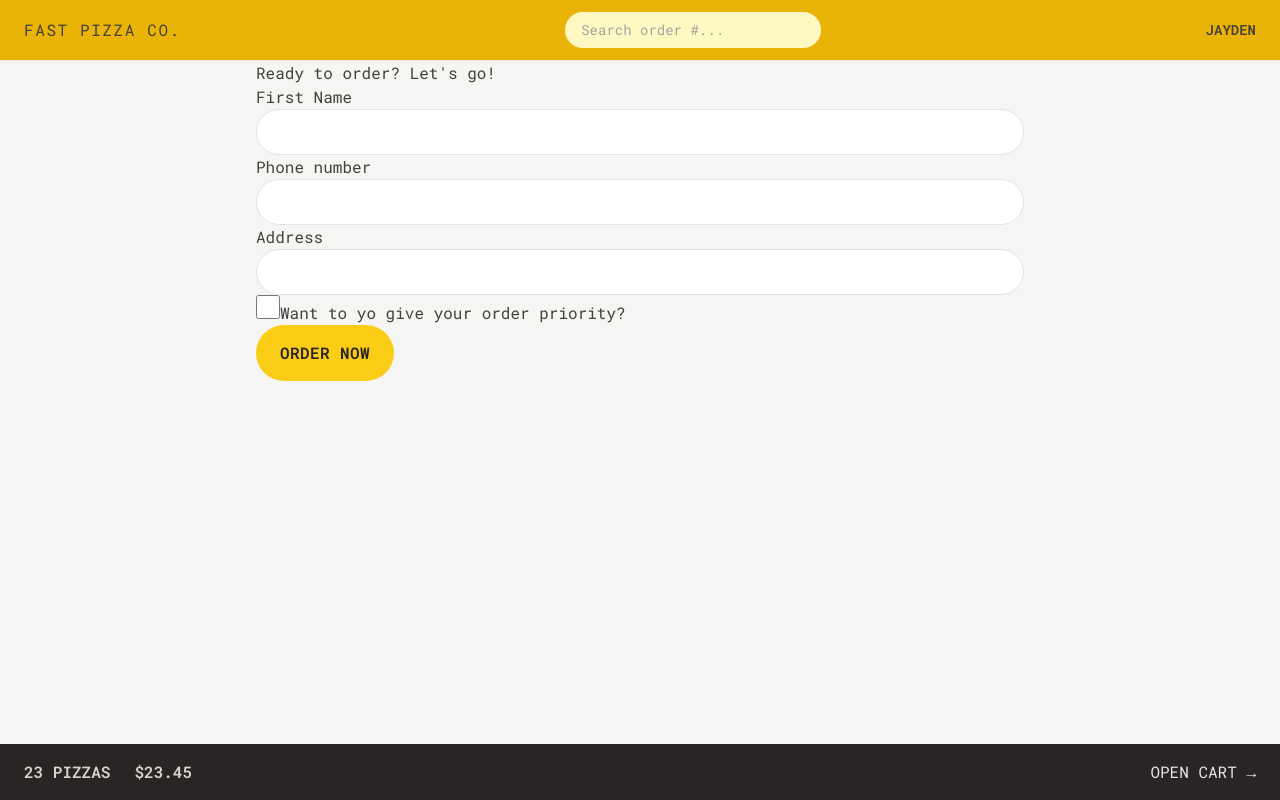
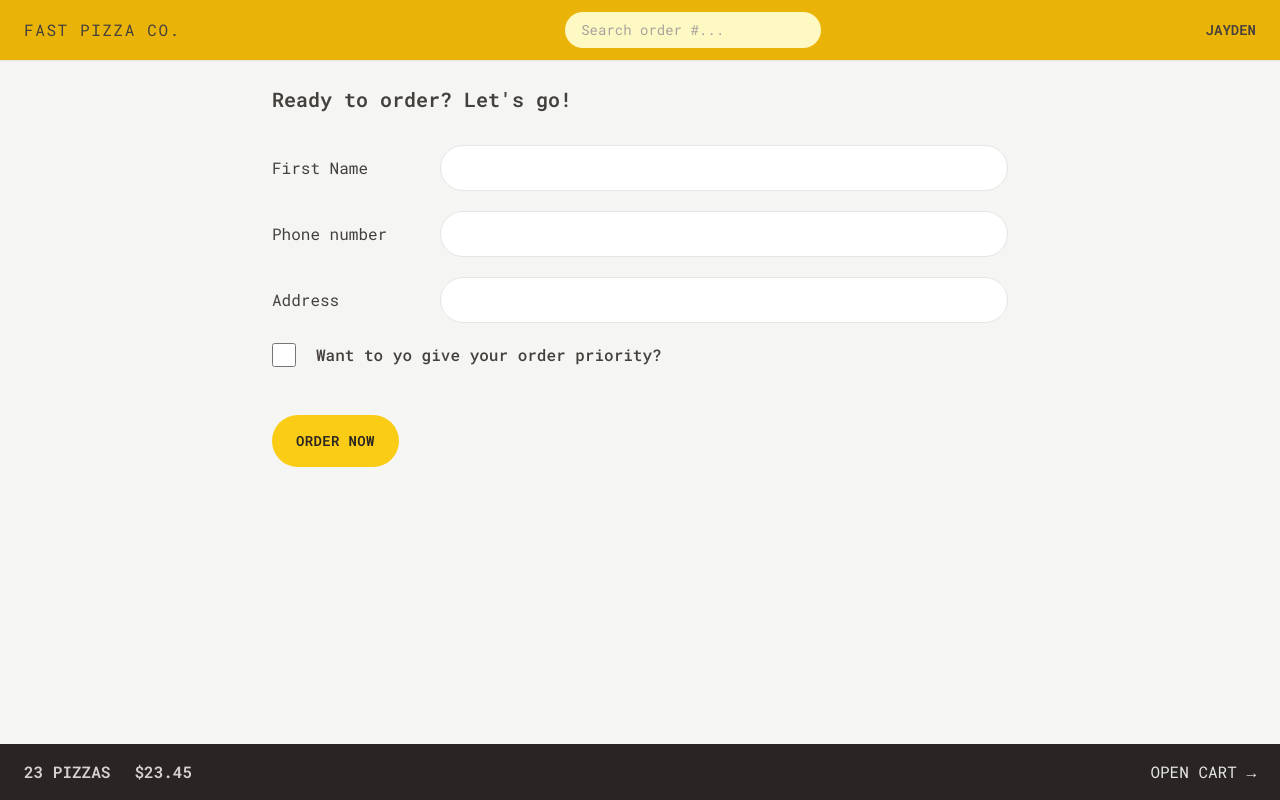
Before and after one commit to jayden-n/fast-pizza, a React (Vite) app: page /order/new in a window 1280 px wide. Built offline with nearby package versions, Linux system fonts and the light colour scheme.

Commit message:
refactor: style order form

```diff
--- a/src/UI/Button.jsx
+++ b/src/UI/Button.jsx
@@ -3,14 +3,14 @@ import { Link } from 'react-router-dom';
 // eslint-disable-next-line react/prop-types
 const Button = ({ children, disabled, to, type }) => {
   const base =
-    'inline-block rounded-full bg-yellow-400 font-semibold uppercase tracking-wide text-stone-800 transition-colors duration-300 hover:bg-yellow-300 focus:outline-none focus:ring focus:ring-yellow-300 focus:ring-offset-2 disabled:cursor-not-allowed';
+    'inline-block text-sm rounded-full bg-yellow-400 font-semibold uppercase tracking-wide text-stone-800 transition-colors duration-300 hover:bg-yellow-300 focus:outline-none focus:ring focus:ring-yellow-300 focus:ring-offset-2 disabled:cursor-not-allowed';
 
   const styles = {
     // make sure to have space between extended style with the BASE
     primary: base + ' px-4 py-3 md:px-6 md:py-4',
     small: base + ' px-4 py-2 md:px-5 md:py-2.5 text-xs',
     secondary:
-      'inline-block rounded-full border-2 border-stone-300 font-semibold uppercase tracking-wide text-stone-400 transition-colors duration-300 hover:bg-stone-300 focus:bg-stone-300 hover:text-stone-800 focus:text-stone-800  focus:outline-none focus:ring focus:ring-stone-200 focus:ring-offset-2 disabled:cursor-not-allowed px-4 py-2.5 md:px-6 md:py-3.5',
+      'inline-block text-sm rounded-full border-2 border-stone-300 font-semibold uppercase tracking-wide text-stone-400 transition-colors duration-300 hover:bg-stone-300 focus:bg-stone-300 hover:text-stone-800 focus:text-stone-800  focus:outline-none focus:ring focus:ring-stone-200 focus:ring-offset-2 disabled:cursor-not-allowed px-4 py-2.5 md:px-6 md:py-3.5',
   };
 
   if (to)
--- a/src/features/menu/MenuItem.jsx
+++ b/src/features/menu/MenuItem.jsx
@@ -6,7 +6,7 @@ function MenuItem({ pizza }) {
   const { id, name, unitPrice, ingredients, soldOut, imageUrl } = pizza;
 
   return (
-    <li className="flex gap-4 py-2">
+    <li className="flex gap-4 py-3">
       <img
         src={imageUrl}
         alt={name}
--- a/src/features/order/CreateOrder.jsx
+++ b/src/features/order/CreateOrder.jsx
@@ -41,31 +41,39 @@ function CreateOrder() {
   const cart = fakeCart;
 
   return (
-    <div>
-      <h2>Ready to order? Let&apos;s go!</h2>
+    <div className="px-4 py-6">
+      <h2 className="mb-8 text-xl font-semibold ">
+        Ready to order? Let&apos;s go!
+      </h2>
 
       {/* <Form method='POST' action='/order/new'> */}
       <Form method="POST">
-        <div>
-          <label>First Name</label>
-          <input className="input" type="text" name="customer" required />
+        <div className="mb-5 flex flex-col gap-2 sm:flex-row sm:items-center">
+          <label className="sm:basis-40">First Name</label>
+          <input className="input grow" type="text" name="customer" required />
         </div>
 
-        <div>
-          <label>Phone number</label>
-          <div>
-            <input className="input" type="tel" name="phone" required />
+        <div className="mb-5 flex flex-col gap-2 sm:flex-row sm:items-center">
+          <label className="sm:basis-40">Phone number</label>
+          <div className="grow">
+            <input className="input w-full" type="tel" name="phone" required />
           </div>
         </div>
 
-        <div>
-          <label>Address</label>
-          <div>
-            <input className="input" type="text" name="address" required />
+        <div className="mb-5 flex flex-col gap-2 sm:flex-row sm:items-center">
+          <label className="sm:basis-40">Address</label>
+
+          <div className="grow">
+            <input
+              className="input w-full"
+              type="text"
+              name="address"
+              required
+            />
           </div>
         </div>
 
-        <div>
+        <div className="jus mb-12 flex items-center gap-5">
           <input
             className="h-6 w-6 accent-yellow-400 focus:outline-none focus:ring focus:ring-yellow-400 focus:ring-offset-2"
             type="checkbox"
@@ -74,7 +82,9 @@ function CreateOrder() {
             // value={withPriority}
             // onChange={(e) => setWithPriority(e.target.checked)}
           />
-          <label htmlFor="priority">Want to yo give your order priority?</label>
+          <label htmlFor="priority" className="font-medium">
+            Want to yo give your order priority?
+          </label>
         </div>
 
         <div>
--- a/src/index.css
+++ b/src/index.css
@@ -5,7 +5,7 @@
 @layer components {
   /* REUSABLE STYLES WITH @APPLY */
   .input {
-    @apply w-full rounded-full border border-stone-200 px-4 py-2 text-sm transition-all duration-300 placeholder:text-stone-400 focus:outline-none focus:ring focus:ring-yellow-400 md:px-6 md:py-3;
+    @apply rounded-full border border-stone-200 px-4 py-2 text-sm transition-all duration-300 placeholder:text-stone-400 focus:outline-none focus:ring focus:ring-yellow-400 md:px-6 md:py-3;
   }
 
   /* https://dev.to/afif/i-made-100-css-loaders-for-your-next-project-4eje */
```
Also changed, not shown: index.html (+7 -2 lines).
